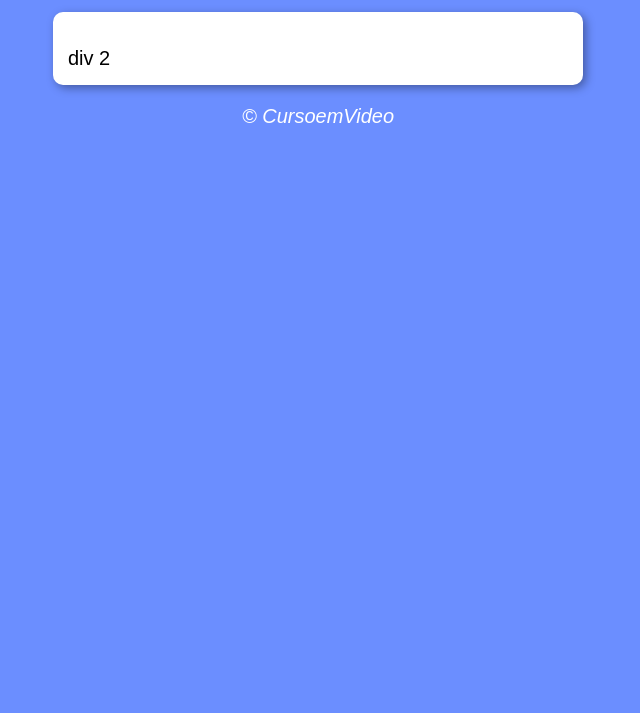
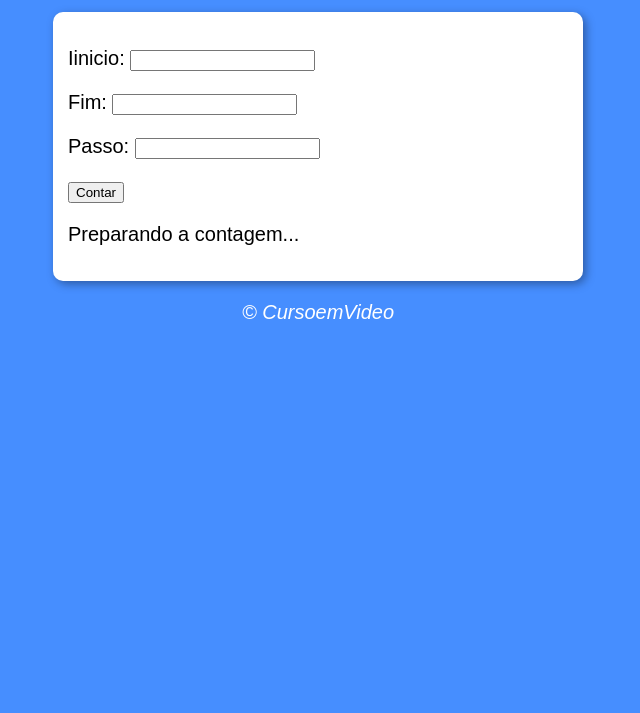
Before and after one commit to joapalima91/JS-Guanabara, a plain HTML site: page Modulo E/aula14ex/super-contador/repeticao.html in a window 1280 px wide. Shown: the part 87-800 px from the top of the page, without its empty margins (322-962 px from the left). Drawn offline with Linux system fonts and the light colour scheme.

Commit message:
terminado exercicio do contador

```diff
--- a/Modulo E/aula14ex/super-contador/estilo/style.css
+++ b/Modulo E/aula14ex/super-contador/estilo/style.css
@@ -1,5 +1,5 @@
 body {
-    background-color: rgb(107, 142, 263);
+    background-color: rgb(70, 142, 263);
     font: normal 15pt Arial;
 }
 
--- a/Modulo E/aula14ex/super-contador/js/script.js
+++ b/Modulo E/aula14ex/super-contador/js/script.js
@@ -0,0 +1,30 @@
+function contar() {
+  let ini = document.getElementById("iinicio");
+  let fim = document.getElementById("ifim");
+  let passo = document.getElementById("ipasso");
+  let res = document.getElementById("res");
+
+  if (
+    ini.value.length == 0 || fim.value.length == 0 || passo.value.length == 0) {
+    window.alert(`[ERRO] Faltam dados!`);
+  } else {
+    res.innerHTML = "Contando: <br>"
+    let i = Number(ini.value)
+    let f = Number(fim.value)
+    let p = Number(passo.value)
+    if (p <= 0) {
+        window.alert('Passo inválido! Considerando PASSO 1')
+        p = 1
+    }
+    if (i < f) {
+        for(let c = i; c <= f; c+= p) {
+            res.innerHTML += ` ${c} \u{1F449}`
+        }
+    } else {
+        for(let c = i; c>= f; c -= p){
+            res.innerHTML += ` ${c} \u{1F449}`
+        }
+    }
+    res.innerHTML += `\u{1F3C1}`
+  }
+}
--- a/Modulo E/aula14ex/super-contador/repeticao.html
+++ b/Modulo E/aula14ex/super-contador/repeticao.html
@@ -5,7 +5,7 @@
     <meta http-equiv="X-UA-Compatible" content="IE=edge">
     <meta name="viewport" content="width=device-width, initial-scale=1.0">
     <link rel="stylesheet" href="estilo/style.css">
-    <title>Super COntador</title>
+    <title>Super Contador</title>
 
 </head>
 <body>
@@ -15,12 +15,24 @@
     </header>
 
     <section>
-        <div>
+        <div id="dados">
             <p>
-                <label for=""></label>
+                <label for="iinicio">Iinicio:</label>
+                <input type="number" name="inicio" id="iinicio">
             </p>
+            <p>
+                <label for="ifim">Fim: </label>
+                <input type="number" name="fim" id="ifim">
+            </p>
+            <p>
+                <label for="ipasso">Passo:</label>
+                <input type="number" name="passo" id="ipasso">
+            </p>
+            <input type="button" value="Contar" onclick="contar()">
         </div>
-        <div> div 2</div>
+        <div id="res">
+            <p>Preparando a contagem...</p>
+        </div>
     </section>
 
     <footer>
```
